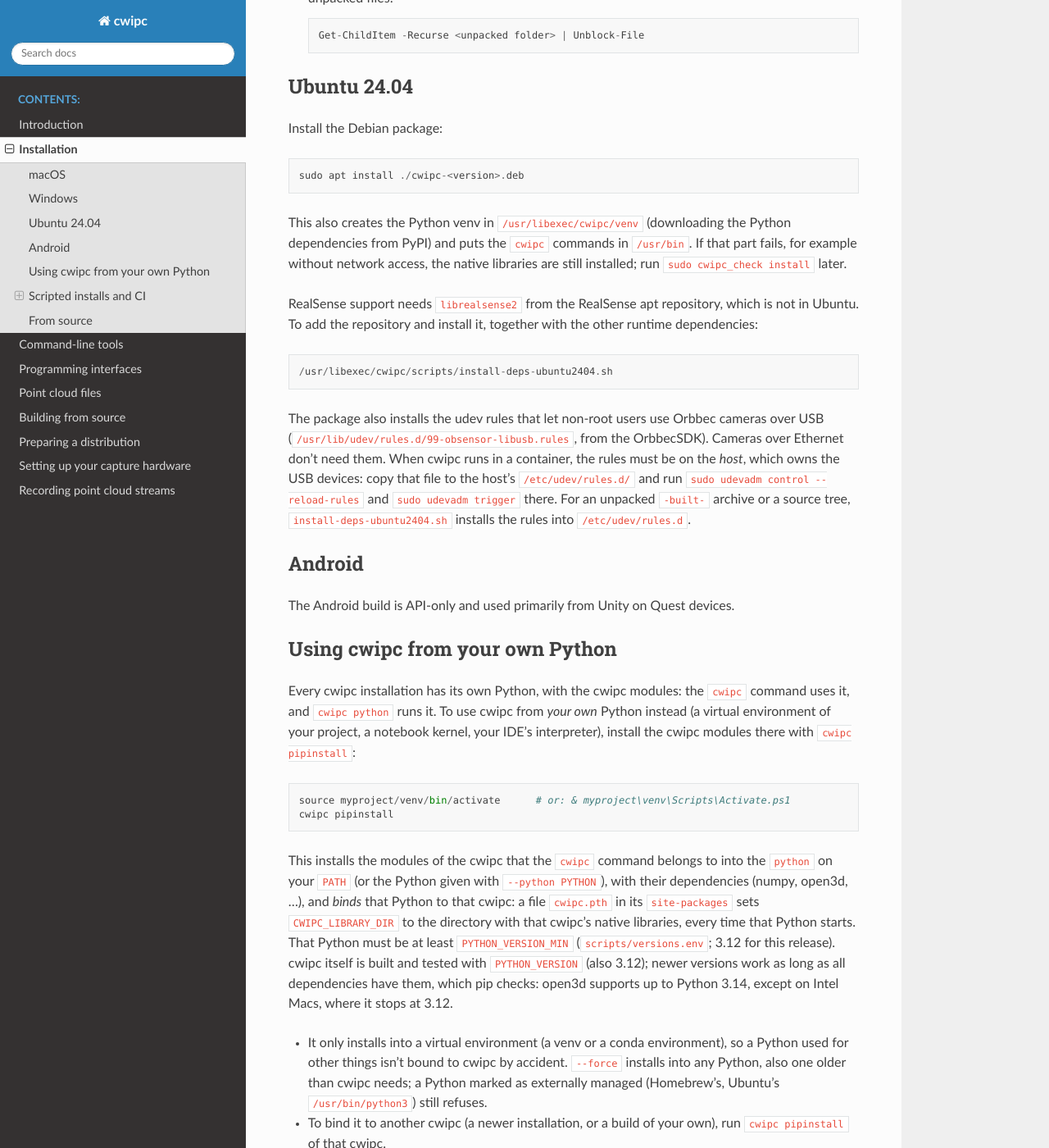
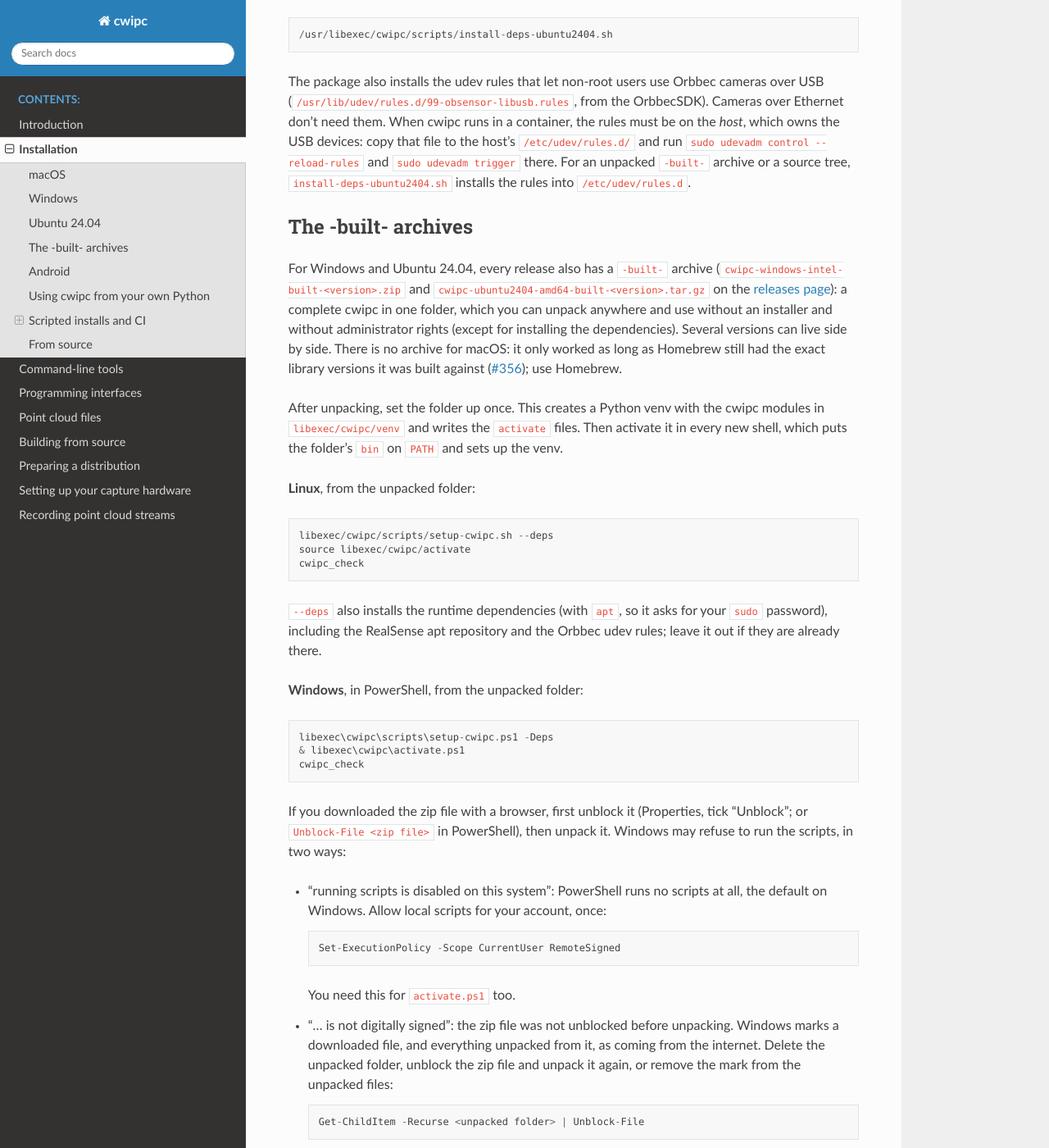
Before and after one commit to cwi-dis/cwipc, a Sphinx documentation site: the page built from docs/installation.rst, in a window 1280 px wide and 1400 px high, scrolled down 1592 px. Shown: the whole window at 82% size. Built offline with Sphinx 7.4.7 and the Read the Docs theme 3.1.0, drawn with Linux system fonts in a browser that asks for light colours; pages that are not in the unit, such as notebooks, are missing from menus; some of the changed text lies outside the part shown.

Commit message:
docs: a section on the -built- archives
What the -built- archives are (Windows and Ubuntu, none for macOS since
#356), how to set one up on Linux and Windows, activating it in every
shell, and removing it. The Windows zip paragraph moves into it. The
opening paragraph no longer claims a macOS installer. Found while testing
the Ubuntu archive for #370.

Co-Authored-By: Claude Opus 5.5 <noreply@anthropic.com>
Claude-Session: https://claude.ai/code/session_01XQeFDqCfuMtW9LUSk7ZATv

```diff
--- a/docs/installation.rst
+++ b/docs/installation.rst
@@ -1,9 +1,11 @@
 Installation
 =============
 
-The simplest way to install **cwipc** is to use one of the pre‑built
-installers.  Installers are provided for macOS, Windows and Ubuntu and bundle
-all of the runtime libraries, command‑line tools and language bindings.
+The simplest way to install **cwipc** is with the installer for your platform:
+Homebrew on macOS, the ``.exe`` installer on Windows and the Debian package on
+Ubuntu. They install all of the runtime libraries, command‑line tools and language
+bindings. On Windows and Linux there is also a ``-built-`` archive, a complete cwipc
+in one folder that you can put anywhere (see `The -built- archives`_).
 
 .. note::
    After installing, running ``cwipc view --synthetic`` should open a window
@@ -51,25 +53,8 @@ installation** and optionally **Attempt to fix cwipc installation**.
 
 The top-level readme file has some more Windows Installation troubleshooting tips.
 
-**The** ``-built-`` **zip archive instead of the installer:** if you downloaded it
-with a browser, first unblock the zip file (Properties, tick "Unblock"; or
-``Unblock-File <zip file>`` in PowerShell), then unpack it. Run
-``libexec\cwipc\scripts\setup-cwipc.ps1`` in PowerShell (``-Deps`` also installs
-the runtime dependencies), and afterwards ``libexec\cwipc\activate.ps1`` in every
-new PowerShell. Windows may refuse to run the scripts, in two ways:
-
-- "running scripts is disabled on this system": PowerShell runs no scripts at all,
-  the default on Windows. Allow local scripts for your account, once::
-
-      Set-ExecutionPolicy -Scope CurrentUser RemoteSigned
-
-  You need this for ``activate.ps1`` too.
-- "... is not digitally signed": the zip file was not unblocked before unpacking.
-  Windows marks a downloaded file, and everything unpacked from it, as coming from
-  the internet. Delete the unpacked folder, unblock the zip file and unpack it
-  again, or remove the mark from the unpacked files::
-
-      Get-ChildItem -Recurse <unpacked folder> | Unblock-File
+Instead of the installer you can use the ``-built-`` zip archive, see
+`The -built- archives`_.
 
 Ubuntu 24.04
 ------------
@@ -96,6 +81,60 @@ the rules must be on the *host*, which owns the USB devices: copy that file to t
 host's ``/etc/udev/rules.d/`` and run ``sudo udevadm control --reload-rules`` and
 ``sudo udevadm trigger`` there. For an unpacked ``-built-`` archive or a source
 tree, ``install-deps-ubuntu2404.sh`` installs the rules into ``/etc/udev/rules.d``.
+
+The -built- archives
+--------------------
+
+For Windows and Ubuntu 24.04, every release also has a ``-built-`` archive
+(``cwipc-windows-intel-built-<version>.zip`` and ``cwipc-ubuntu2404-amd64-built-<version>.tar.gz``
+on the `releases page <https://github.com/cwi-dis/cwipc/releases/latest>`_):
+a complete cwipc in one folder, which you can unpack anywhere and use without an
+installer and without administrator rights (except for installing the dependencies).
+Several versions can live side by side. There is no archive for macOS: it only worked
+as long as Homebrew still had the exact library versions it was built against
+(`#356 <https://github.com/cwi-dis/cwipc/issues/356>`_); use Homebrew.
+
+After unpacking, set the folder up once. This creates a Python venv with the cwipc
+modules in ``libexec/cwipc/venv`` and writes the ``activate`` files. Then activate it
+in every new shell, which puts the folder's ``bin`` on ``PATH`` and sets up the venv.
+
+**Linux**, from the unpacked folder::
+
+    libexec/cwipc/scripts/setup-cwipc.sh --deps
+    source libexec/cwipc/activate
+    cwipc_check
+
+``--deps`` also installs the runtime dependencies (with ``apt``, so it asks for your
+``sudo`` password), including the RealSense apt repository and the Orbbec udev rules;
+leave it out if they are already there.
+
+**Windows**, in PowerShell, from the unpacked folder::
+
+    libexec\cwipc\scripts\setup-cwipc.ps1 -Deps
+    & libexec\cwipc\activate.ps1
+    cwipc_check
+
+If you downloaded the zip file with a browser, first unblock it (Properties, tick
+"Unblock"; or ``Unblock-File <zip file>`` in PowerShell), then unpack it. Windows may
+refuse to run the scripts, in two ways:
+
+- "running scripts is disabled on this system": PowerShell runs no scripts at all,
+  the default on Windows. Allow local scripts for your account, once::
+
+      Set-ExecutionPolicy -Scope CurrentUser RemoteSigned
+
+  You need this for ``activate.ps1`` too.
+- "... is not digitally signed": the zip file was not unblocked before unpacking.
+  Windows marks a downloaded file, and everything unpacked from it, as coming from
+  the internet. Delete the unpacked folder, unblock the zip file and unpack it
+  again, or remove the mark from the unpacked files::
+
+      Get-ChildItem -Recurse <unpacked folder> | Unblock-File
+
+To remove an archive installation, delete the folder. That does not undo what
+``--deps`` installed. ``setup-cwipc.sh --help`` and the comment at the top of
+``setup-cwipc.ps1`` list all options; to install an archive from a script or in CI, see
+`Scripted installs and CI`_.
 
 Android
 -------
```
